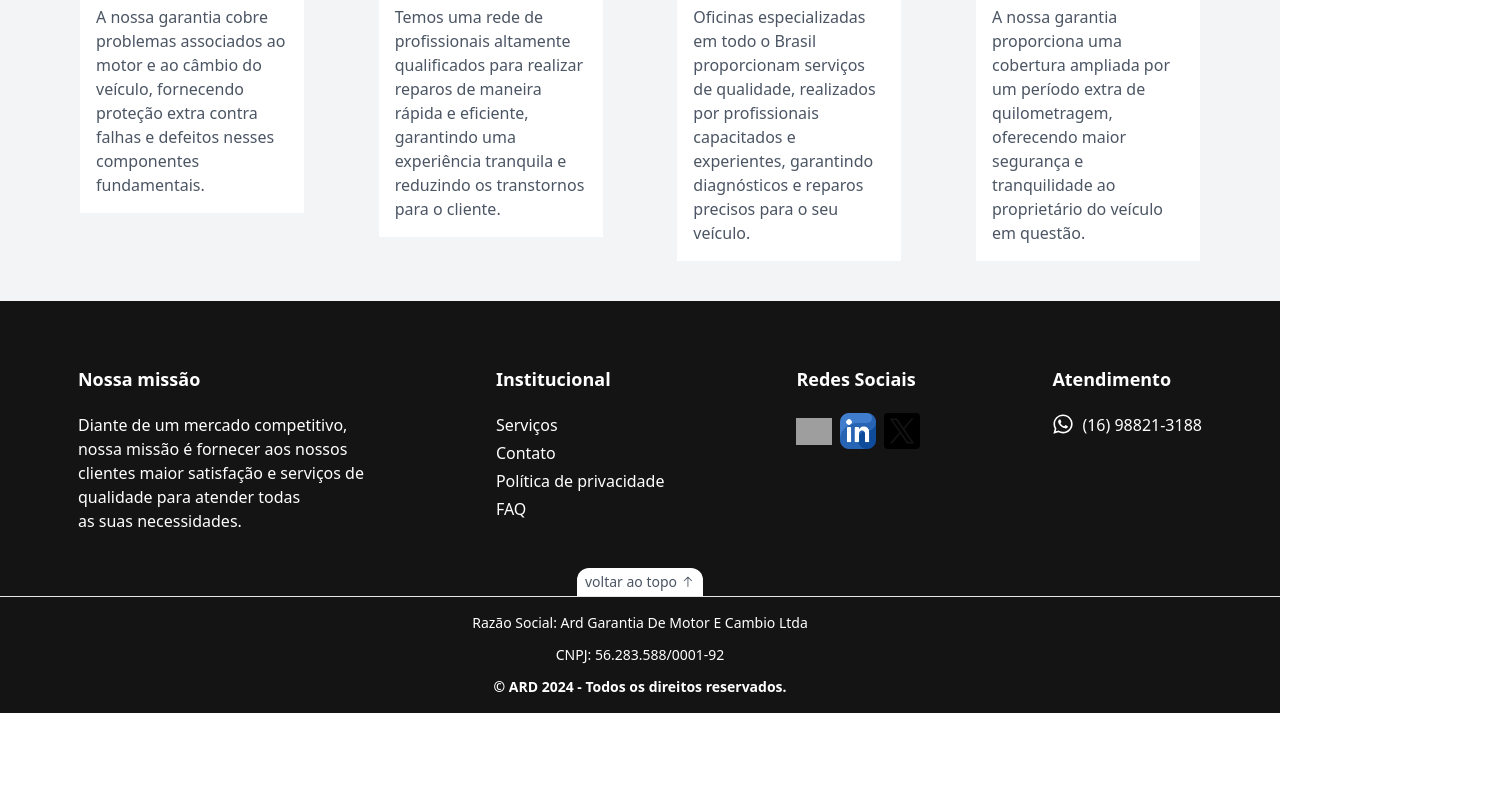
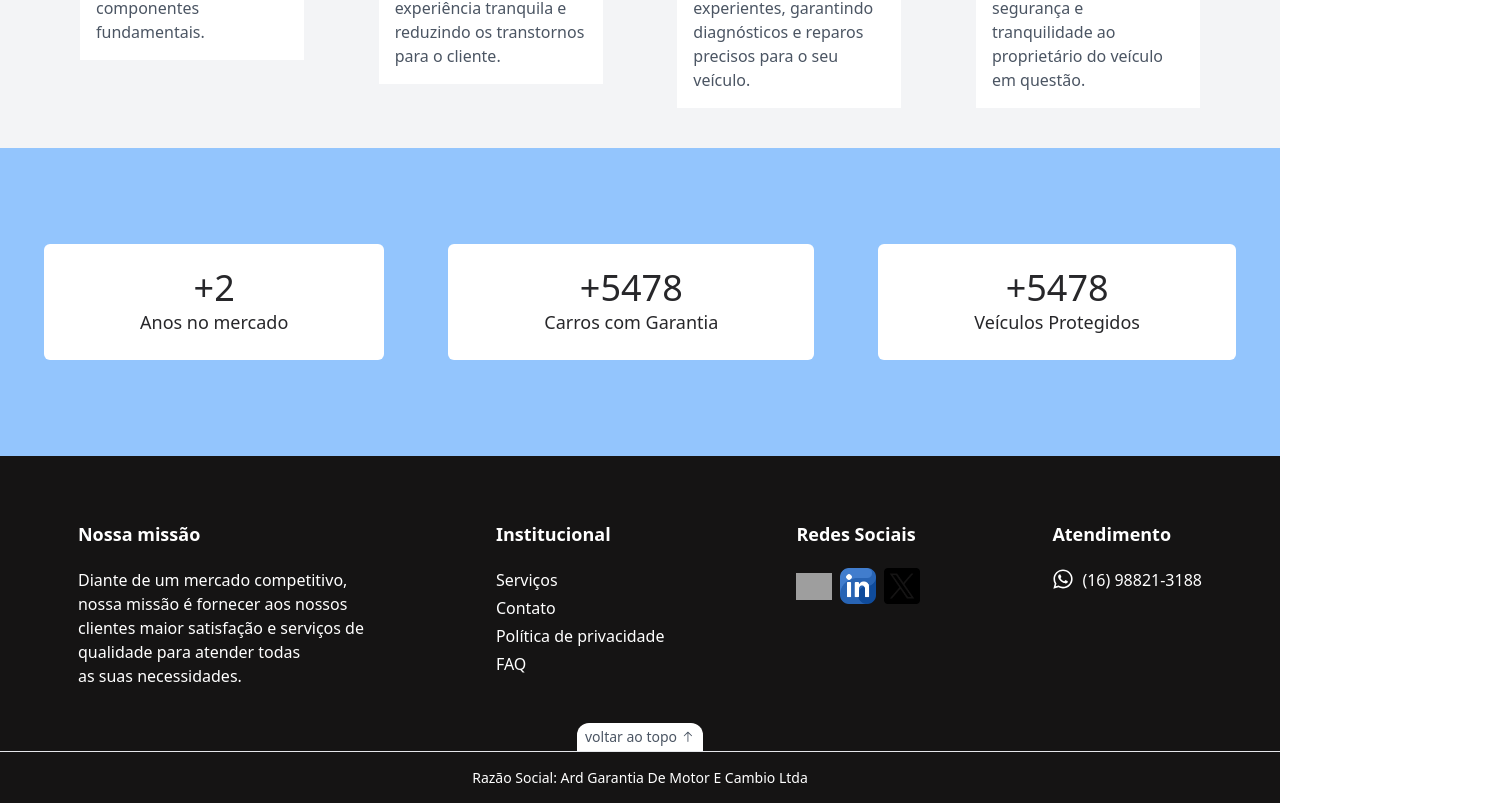
Before and after one commit to WenerRodrigo/ard, a React (Vite) app: page / in a window 1280 px wide. Shown: the part 1621-2424 px from the top of the page, 1495 px wide, since content can reach past the window. Before the commit the page ends 2334 px from the top, so only its background shows below. Built offline with nearby package versions, Linux system fonts and the light colour scheme; grey boxes are pictures that could not be loaded.

Commit message:
feat: criado contador de veiculos

```diff
--- a/src/App.tsx
+++ b/src/App.tsx
@@ -8,6 +8,7 @@ import whatsapp from "./assets/whatsapp.png";
 import TopHeader from "./components/top-header";
 import Banner from "./components/banner";
 import Home from "./screens/home";
+import MainContent from "./components/main-content";
 
 
 
@@ -46,6 +47,7 @@ function App() {
               />
             </a>
           </div>
+          <MainContent />
           <ContentFooter />
           <Footer />
           <CookieConsent />
--- a/src/components/banner.tsx
+++ b/src/components/banner.tsx
@@ -4,7 +4,7 @@ const Banner = () => {
   return (
     <div className="flex items-center justify-center">
       <div className="relative">
-        <img className="w-full h-[220px] sm:h-full sm:max-w-none sm:w-auto" src={banner} alt="Banner Home" />
+        <img className="w-full h-[220px] sm:h-full sm:max-w-none" src={banner} alt="Banner Home" />
       </div>
       <div className="absolute left-2 sm:left-20 text-left px-4 sm:px-0">
         <p className="text-white text-2xl sm:text-4xl md:text-5xl font-semibold mb-2">
--- a/src/components/main-content.tsx
+++ b/src/components/main-content.tsx
@@ -1,9 +1,81 @@
+import { SetStateAction, useEffect, useRef, useState } from "react";
+// import bannerFundo from "../assets/banner-fundo.jpg";
+
 const MainContent = () => {
-    return ( <div>
-        <div>
+  const [isVisible, setIsVisible] = useState(false);
+  const contentRef = useRef(null);
 
-        </div>
-    </div> );
-}
+  const startCounting = (endValue: number, setValue: { (value: SetStateAction<number>): void; (value: SetStateAction<number>): void; (value: SetStateAction<number>): void; (arg0: number): void; }) => {
+    let start = 0;
+    const duration = 2000; // duração total da contagem (em ms)
+    const increment = endValue / (duration / 10);
+
+    const counter = setInterval(() => {
+      start += increment;
+      if (start >= endValue) {
+        clearInterval(counter);
+        setValue(endValue);
+      } else {
+        setValue(Math.ceil(start));
+      }
+    }, 10);
+  };
+
+  useEffect(() => {
+    const observer = new IntersectionObserver(
+      (entries) => {
+        if (entries[0].isIntersecting) {
+          setIsVisible(true);
+          observer.disconnect(); // Desconecta após a primeira visualização
+        }
+      },
+      { threshold: 0.1 } // O quanto do elemento precisa estar visível (0.1 = 10%)
+    );
+
+    if (contentRef.current) {
+      observer.observe(contentRef.current);
+    }
+
+    return () => {
+      if (contentRef.current) {
+        observer.unobserve(contentRef.current);
+      }
+    };
+  }, []);
+
+  const [yearsInMarket, setYearsInMarket] = useState(0);
+  const [carsWithWarranty, setCarsWithWarranty] = useState(0);
+  const [protectedVehicles, setProtectedVehicles] = useState(0);
+
+  useEffect(() => {
+    if (isVisible) {
+      startCounting(2, setYearsInMarket);
+      startCounting(5478, setCarsWithWarranty);
+      startCounting(5478, setProtectedVehicles);
+    }
+  }, [isVisible]);
+
+  return (
+    <div
+      ref={contentRef}
+      className="flex items-center justify-evenly w-full bg-blue-300 py-24 flex-wrap gap-5"
+    >
+      <div className="flex flex-col items-center bg-white px-24 py-6 rounded-md">
+        <p className="text-4xl font-medium text-zinc-800">+{yearsInMarket}</p>
+        <p className="text-lg text-zinc-800">Anos no mercado</p>
+      </div>
+
+      <div className="flex flex-col items-center bg-white px-24 py-6 rounded-md">
+        <p className="text-4xl font-medium text-zinc-800">+{carsWithWarranty}</p>
+        <p className="text-lg text-zinc-800">Carros com Garantia</p>
+      </div>
+
+      <div className="flex flex-col items-center bg-white px-24 py-6 rounded-md">
+        <p className="text-4xl font-medium text-zinc-800">+{protectedVehicles}</p>
+        <p className="text-lg text-zinc-800">Veículos Protegidos</p>
+      </div>
+    </div>
+  );
+};
 
 export default MainContent;
```
